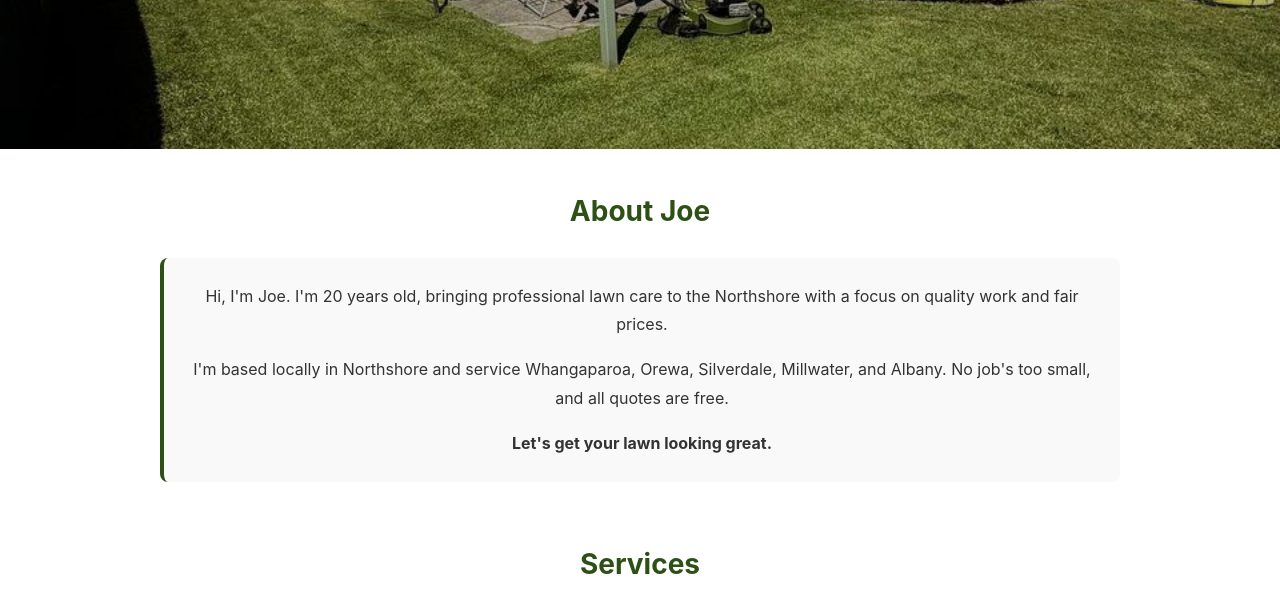
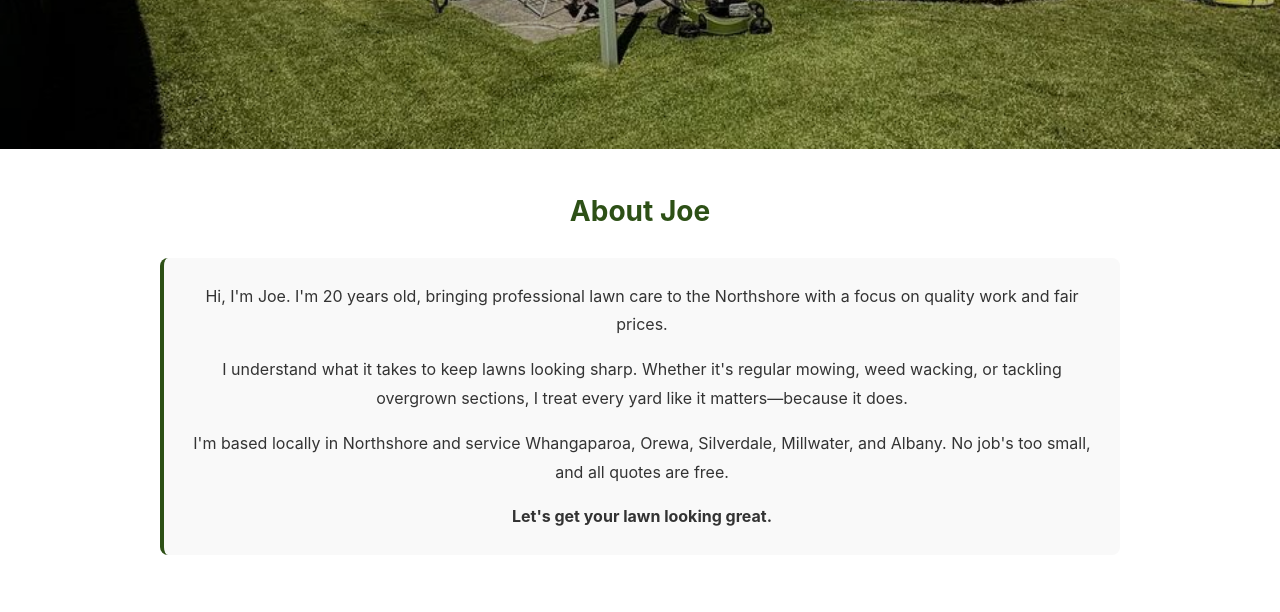
Before and after one commit to egirlluna08-lang/Joe-smowing, a plain HTML site: page index.html in a window 1280 px wide. Shown: the part 440-1052 px from the top of the page. Drawn offline with Linux system fonts and the light colour scheme.

```diff
--- a/index.html
+++ b/index.html
@@ -309,6 +309,7 @@
             <h2>About Joe</h2>
             <div class="about-text">
                 <p>Hi, I'm Joe. I'm 20 years old, bringing professional lawn care to the Northshore with a focus on quality work and fair prices.</p>
+                <p style="margin-top: 16px;">I understand what it takes to keep lawns looking sharp. Whether it's regular mowing, weed wacking, or tackling overgrown sections, I treat every yard like it matters—because it does.</p>
                 <p style="margin-top: 16px;">I'm based locally in Northshore and service Whangaparoa, Orewa, Silverdale, Millwater, and Albany. No job's too small, and all quotes are free.</p>
                 <p style="margin-top: 16px;"><strong>Let's get your lawn looking great.</strong></p>
             </div>
```
